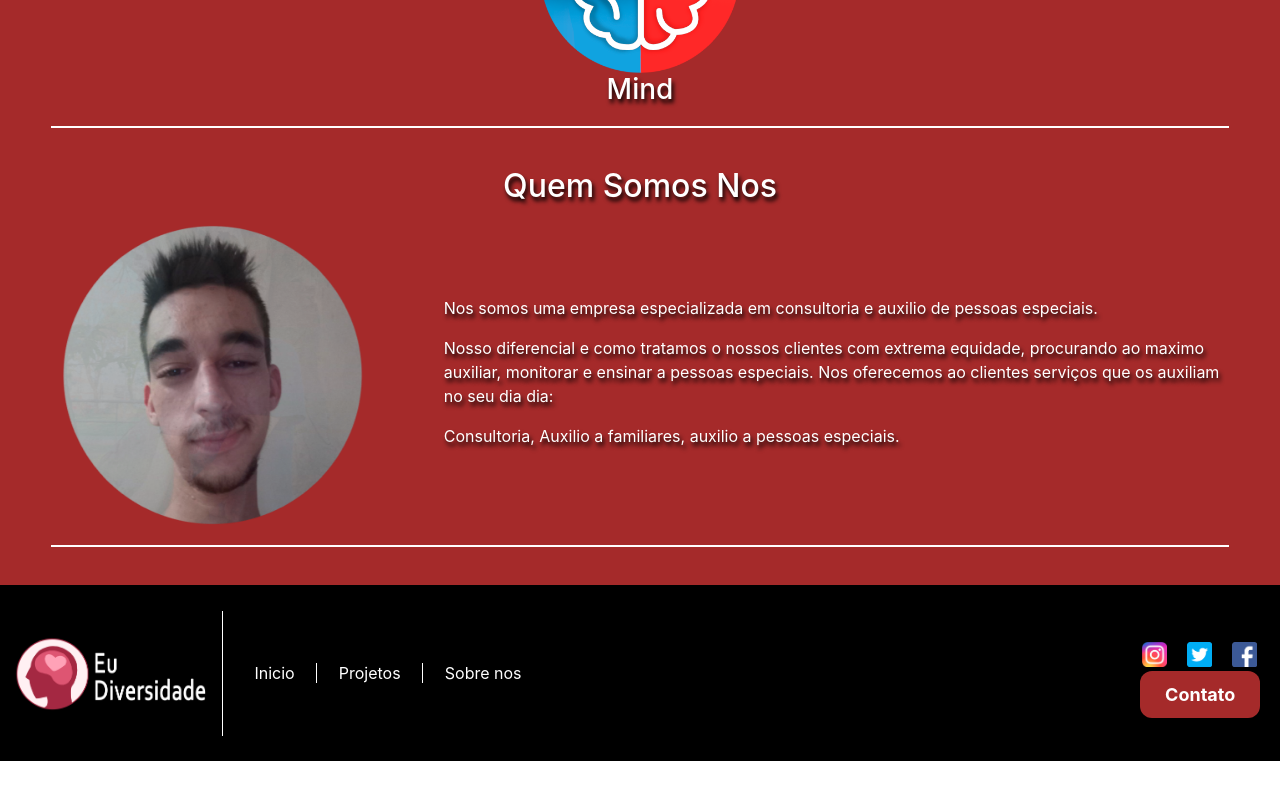
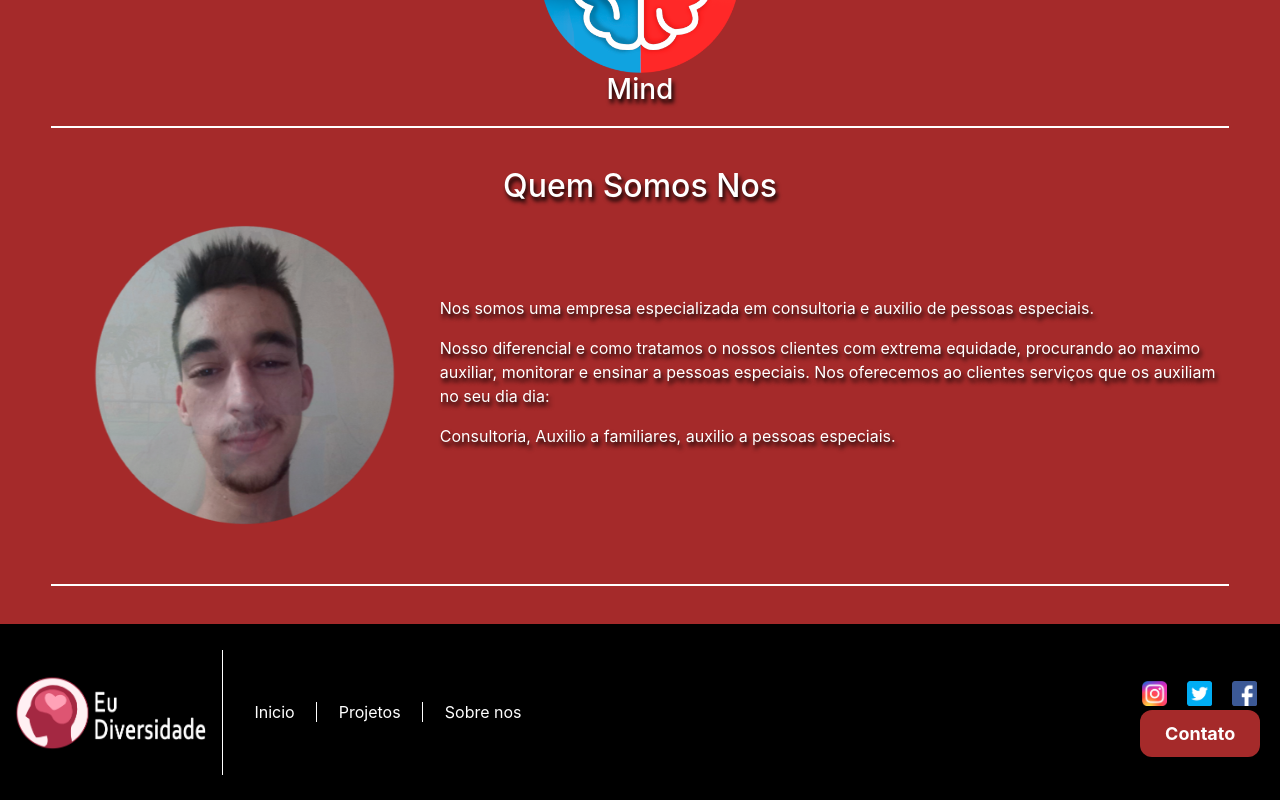
Before and after one commit to EuDiversidade/EuDiversidade, an Angular app: page /home in a window 1280 px wide. Shown: the part 1350-2150 px from the top of the page. Before the commit the page ends 2111 px from the top, so only its background shows below. Built offline with nearby package versions, Linux system fonts and the light colour scheme.

Commit message:
Deixando quem somos responsivo

```diff
--- a/src/app/quem-somos/quem-somos.component.css
+++ b/src/app/quem-somos/quem-somos.component.css
@@ -6,21 +6,65 @@
 }
 
 .whoWeAre_content {
+  display: table;
+}
+
+.whoWeAre_content::content {
+  border-bottom: 2px solid white;
   padding-top: 1%;
-  border-bottom: 2px solid white;
-  display: grid;
-  grid-template-columns: 1fr 2fr;
 }
 
 .whoWeAre_image {
-  padding-right: 8%;
+  padding-bottom: 3%;
+  width: auto;
 }
 
-.whoWeAre_text_content {
-  padding-top: 9%;
+.carousel-item {
+  text-align: center;
 }
 
-.whoWeAre_text, .whoWeAre_image {
-  height: 100%;
+.whoWeAre_text {
   padding-bottom: 5%;
+  width: auto;
 }
+
+@media only screen and (min-width: 1000px) {
+  .whoWeAre_image {
+    width: 35%;
+  }
+
+  .whoWeAre_text {
+    padding-left: 3%;
+    width: 65%;
+  }
+
+  .whoWeAre_text_content {
+    padding-top: 9%;
+  }
+
+  .whoWeAre_text, .whoWeAre_image {
+    float: left;
+    height: 100%;
+    padding-bottom: 5%;
+  }
+}
+
+@media only screen and (min-width: 1200px) {
+  .whoWeAre_image {
+    width: 30%;
+  }
+
+  .whoWeAre_text {
+    padding-left: 3%;
+    width: 70%;
+  }
+
+  .whoWeAre_text_content {
+    padding-top: 9%;
+  }
+
+  .whoWeAre_text, .whoWeAre_image {
+    height: 100%;
+    padding-bottom: 5%;
+  }
+}
--- a/src/app/quem-somos/quem-somos.component.html
+++ b/src/app/quem-somos/quem-somos.component.html
@@ -20,7 +20,7 @@
       </div>
     </div>
 
-    <div class="whoWeAre_text">
+    <div class="whoWeAre_text right">
       <div class="whoWeAre_text_content">
         <p style="text-shadow: 2px 4px 4px black; color: white">Nos somos uma empresa especializada em
           consultoria e auxilio de pessoas especiais.</p>
--- a/src/index.html
+++ b/src/index.html
@@ -4,7 +4,7 @@
   <meta charset="utf-8">
   <title>EuDiversidade</title>
   <base href="/">
-  <meta name="viewport" content="width=device-width, initial-scale=1">
+  <meta name="viewport" content="width=device-width, user-scalable=yes, initial-scale=1.0, maximum-scale=10, minimum-scale=1.0">
   <link rel="icon" type="image/x-icon" href="favicon.ico">
 </head>
 <body>
```
